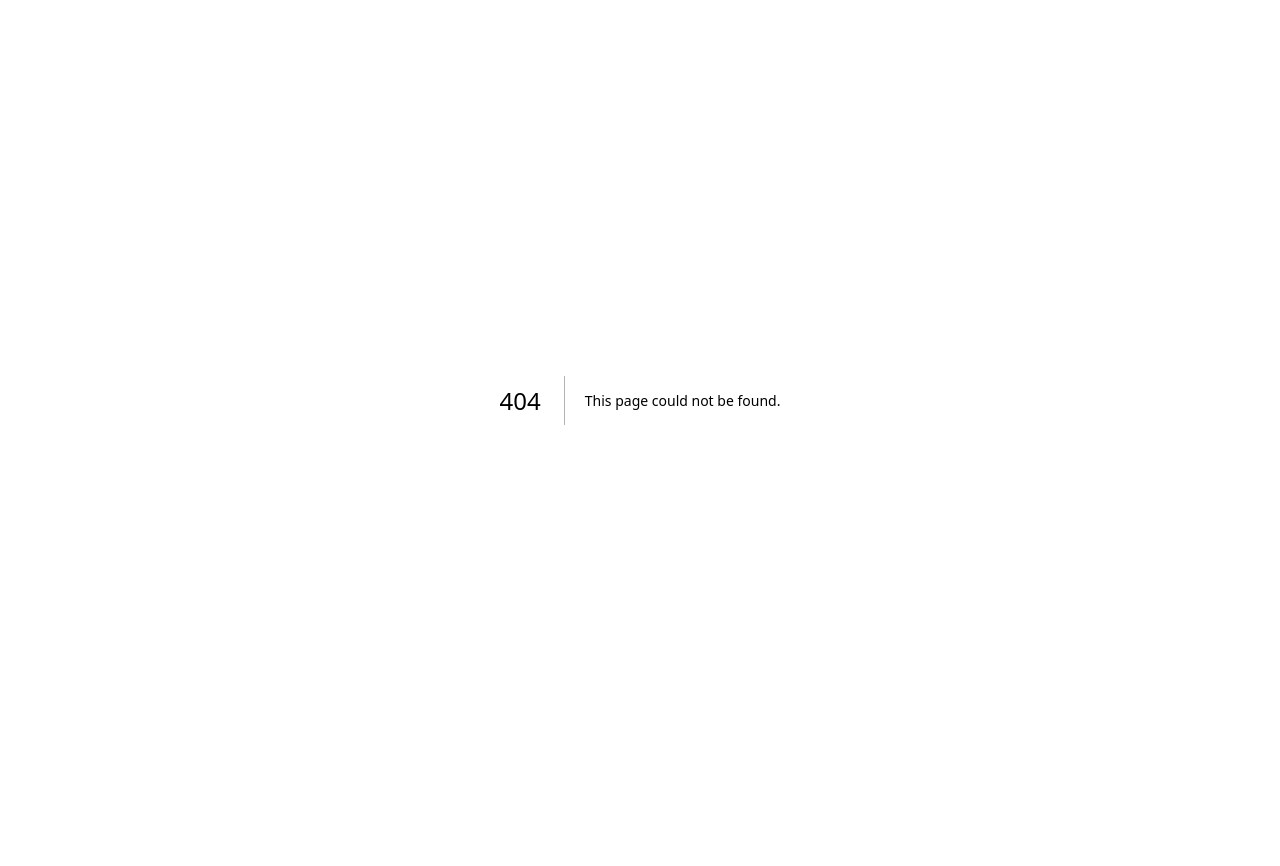
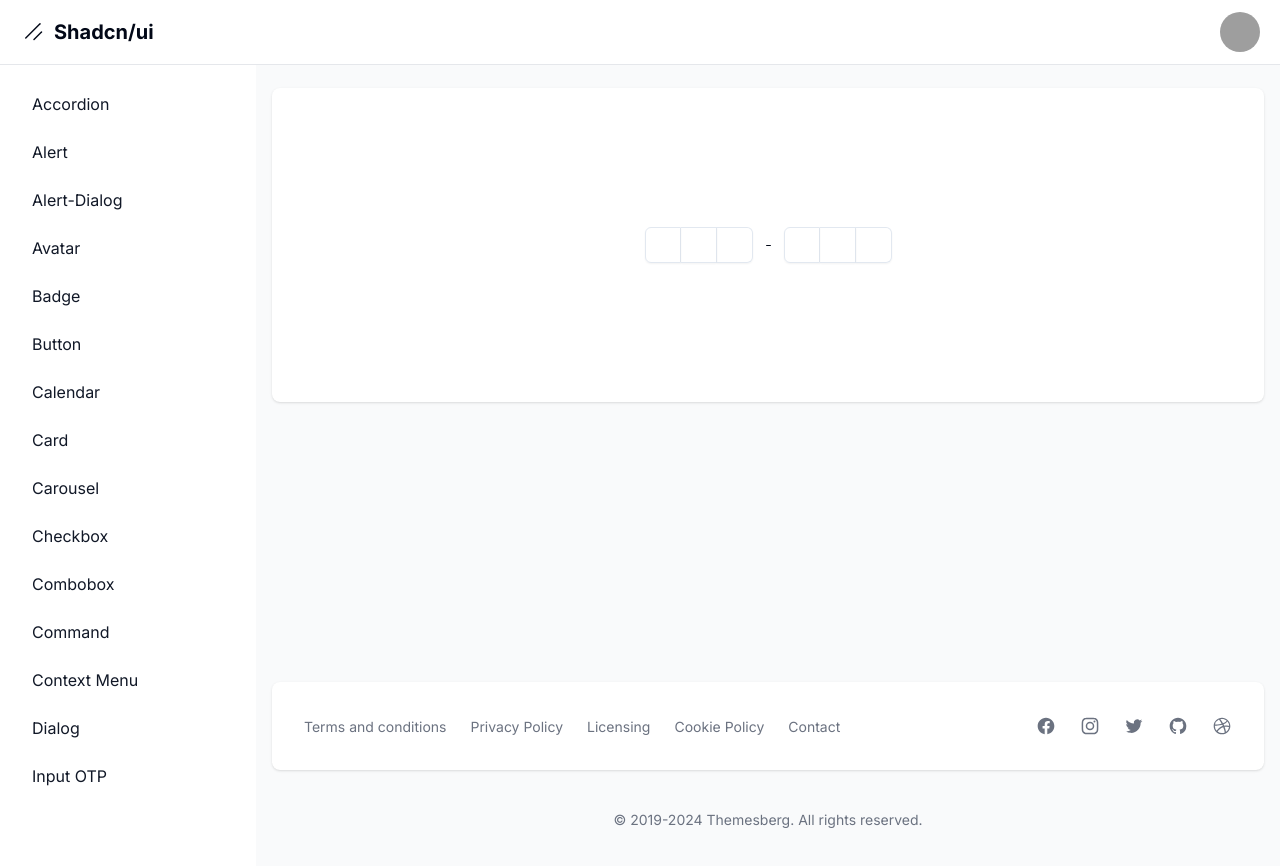
Before and after one commit to iangelmanuel/shadcn-ui-dashboard, a Next.js app: page /dashboard/input-otp in a window 1280 px wide. Before the commit this address had no page. Shown: the top 866 px of the page. Before the commit the page ends 800 px from the top, so only its background shows below. Built offline with nearby package versions, Linux system fonts and the light colour scheme; grey boxes are pictures that could not be loaded.

Commit message:
feat: Add input OTP component to dashboard layout

```diff
--- a/package.json
+++ b/package.json
@@ -26,6 +26,7 @@
     "date-fns": "^3.6.0",
     "embla-carousel-autoplay": "^8.1.3",
     "embla-carousel-react": "^8.1.3",
+    "input-otp": "^1.2.4",
     "lucide-react": "^0.390.0",
     "next": "14.2.3",
     "react": "^18",
--- /dev/null
+++ b/src/app/dashboard/input-otp/page.tsx
@@ -0,0 +1,35 @@
+'use client'
+
+import * as React from 'react'
+import {
+  InputOTP,
+  InputOTPGroup,
+  InputOTPSeparator,
+  InputOTPSlot,
+} from '@/components/ui/input-otp'
+
+export default function InputOTPPage() {
+  const [value, setValue] = React.useState('')
+  return (
+    <div className="flex flex-col justify-center items-center h-[250px]">
+      <InputOTP
+        maxLength={6}
+        value={value}
+        onChange={(value) => setValue(value)}
+      >
+        <InputOTPGroup>
+          <InputOTPSlot index={0} />
+          <InputOTPSlot index={1} />
+          <InputOTPSlot index={2} />
+        </InputOTPGroup>
+        <InputOTPSeparator />
+        <InputOTPGroup>
+          <InputOTPSlot index={3} />
+          <InputOTPSlot index={4} />
+          <InputOTPSlot index={5} />
+        </InputOTPGroup>
+      </InputOTP>
+      <div className="block">{value}</div>
+    </div>
+  )
+}
--- a/src/app/dashboard/layout.tsx
+++ b/src/app/dashboard/layout.tsx
@@ -17,6 +17,7 @@
   { name: 'combobox', href: 'combobox' },
   { name: 'context menu', href: 'context-menu' },
   { name: 'menu bar', href: 'menu-bar' },
+  { name: 'input OTP', href: 'input-otp' },
 ].sort((a, b) => a.name.localeCompare(b.name))
 
 export default function DashboardLayout({
--- /dev/null
+++ b/src/components/ui/input-otp.tsx
@@ -0,0 +1,71 @@
+"use client"
+
+import * as React from "react"
+import { DashIcon } from "@radix-ui/react-icons"
+import { OTPInput, OTPInputContext } from "input-otp"
+
+import { cn } from "@/lib/utils"
+
+const InputOTP = React.forwardRef<
+  React.ElementRef<typeof OTPInput>,
+  React.ComponentPropsWithoutRef<typeof OTPInput>
+>(({ className, containerClassName, ...props }, ref) => (
+  <OTPInput
+    ref={ref}
+    containerClassName={cn(
+      "flex items-center gap-2 has-[:disabled]:opacity-50",
+      containerClassName
+    )}
+    className={cn("disabled:cursor-not-allowed", className)}
+    {...props}
+  />
+))
+InputOTP.displayName = "InputOTP"
+
+const InputOTPGroup = React.forwardRef<
+  React.ElementRef<"div">,
+  React.ComponentPropsWithoutRef<"div">
+>(({ className, ...props }, ref) => (
+  <div ref={ref} className={cn("flex items-center", className)} {...props} />
+))
+InputOTPGroup.displayName = "InputOTPGroup"
+
+const InputOTPSlot = React.forwardRef<
+  React.ElementRef<"div">,
+  React.ComponentPropsWithoutRef<"div"> & { index: number }
+>(({ index, className, ...props }, ref) => {
+  const inputOTPContext = React.useContext(OTPInputContext)
+  const { char, hasFakeCaret, isActive } = inputOTPContext.slots[index]
+
+  return (
+    <div
+      ref={ref}
+      className={cn(
+        "relative flex h-9 w-9 items-center justify-center border-y border-r border-input text-sm shadow-sm transition-all first:rounded-l-md first:border-l last:rounded-r-md",
+        isActive && "z-10 ring-1 ring-ring",
+        className
+      )}
+      {...props}
+    >
+      {char}
+      {hasFakeCaret && (
+        <div className="pointer-events-none absolute inset-0 flex items-center justify-center">
+          <div className="h-4 w-px animate-caret-blink bg-foreground duration-1000" />
+        </div>
+      )}
+    </div>
+  )
+})
+InputOTPSlot.displayName = "InputOTPSlot"
+
+const InputOTPSeparator = React.forwardRef<
+  React.ElementRef<"div">,
+  React.ComponentPropsWithoutRef<"div">
+>(({ ...props }, ref) => (
+  <div ref={ref} role="separator" {...props}>
+    <DashIcon />
+  </div>
+))
+InputOTPSeparator.displayName = "InputOTPSeparator"
+
+export { InputOTP, InputOTPGroup, InputOTPSlot, InputOTPSeparator }
```
Also changed, not shown: 1 other file (tests, documents, lock files or other folders).
